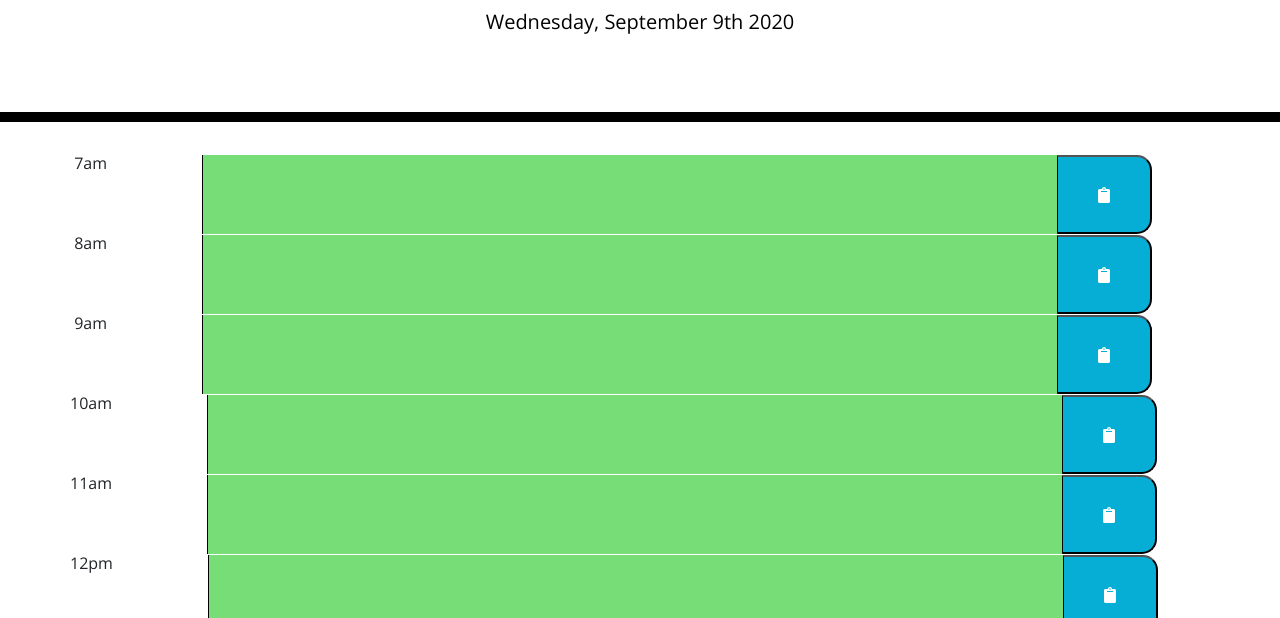
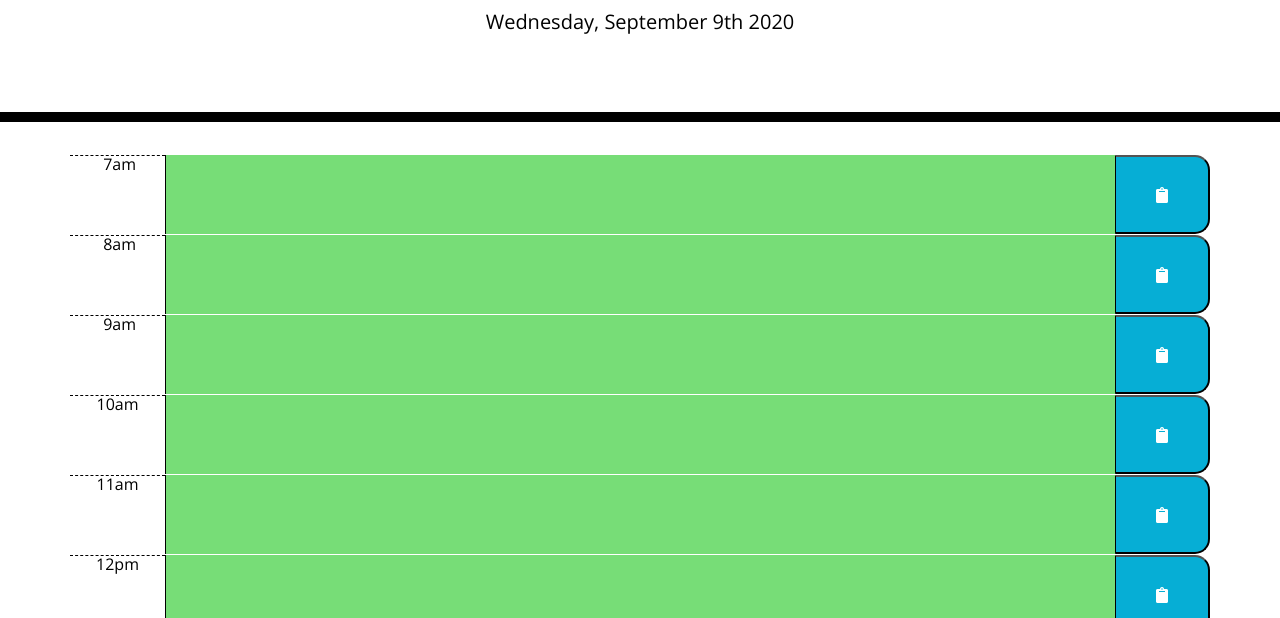
Before and after one commit to chadtarpey615/work-day-scheduler, a plain HTML site: page index.html in a window 1280 px wide. Shown: the part 182-800 px from the top of the page. Drawn offline with nearby package versions, Linux system fonts and the light colour scheme.

Commit message:
updated css

```diff
--- a/index.html
+++ b/index.html
@@ -35,6 +35,6 @@
 
     <script src="https://code.jquery.com/jquery-3.4.1.min.js"></script>
     <script src="https://cdnjs.cloudflare.com/ajax/libs/moment.js/2.24.0/moment.min.js"></script>
-    <script src="../logic.js"></script>
+    <script src="logic.js"></script>
   </body>
 </html>
--- a/logic.js
+++ b/logic.js
@@ -1,7 +1,8 @@
+ // get items from localStorage
  function getPlans() {
    $("textarea").each(function (element) {
-      $(this).attr("id", element);
-   $(this).append(localStorage.getItem(localStorage.key(element)));
+      var key = $(this).attr("id");
+   $(this).append(localStorage.getItem(JSON.stringify(key)));
    console.log($(this).val());
    });
 }
@@ -14,84 +15,50 @@ $(document).ready(function () {
    var currentTime = moment().format("H");
 
 
-
    $("#currentDay").text(moment().format("dddd[,] MMMM Do YYYY"));
 
+   // create elements with JQuery row, textarea, and buttons
    for (var i = 0; i < amHours.length; i++) {
-      var newRow = $('<div class="row"> </div>').text(amHours[i]);
+      var newRow = $('<div class="time-block row"> </div>');
       $(".container").append(newRow);
-      newRow.append($('<div class="col-md-1 time-block"></div>'));
+      newRow.append($('<div class=" hour col-md-1"></div>').text(amHours[i]));
 
       if (parseInt(amHours[i]) < currentTime) {
-         newRow.append($('<textarea id="' + parseInt(amHours[i]) + '" input= text class="col-md-9 past"></textarea>'));
+         newRow.append($('<textarea id="' + parseInt(amHours[i]) + '" input= text class="description col-md-10 past"></textarea>'));
 
       } else if (parseInt(amHours[i]) == currentTime) {
-         newRow.append($('<textarea id="' + parseInt(amHours[i]) + '" input= text class="col-md-9 present"></textarea>'));
+         newRow.append($('<textarea id="' + parseInt(amHours[i]) + '" input= text class="description col-md-10 present"></textarea>'));
 
       } else {
-         newRow.append($('<textarea id="' + parseInt(amHours[i]) + '" input= text class="col-md-9 future"></textarea>'));
+         newRow.append($('<textarea id="' + parseInt(amHours[i]) + '" input= text class="description col-md-10 future"></textarea>'));
 
       }
-      newRow.append($('<button data-hour= "' + parseInt(amHours[i]) + ' " class="col-md-1 saveBtn saveBtn fas fa-clipboard"></button>'));
-      //console.log(parseInt(amHours[i]));
+      newRow.append($('<button data-hour= "' + parseInt(amHours[i]) + ' " class="col-md-1 saveBtn fas fa-clipboard"></button>'));
    };
 
    for (var i = 0; i < pmHours.length; i++) {
-      var nextLine = $('<div class="row"> </div>').text(pmHours[i]);
+      var nextLine = $('<div class="time-block row"> </div>');
       $(".container").append(nextLine);
-      nextLine.append($('<div class="col-md-1 time-block"></div>'));
+      nextLine.append($('<div class="col-md-1 hour"></div>').text(pmHours[i]));
 
       if ((parseInt(pmHours[i]) + 12) < currentTime) {
-         nextLine.append($('<textarea id="' + (parseInt(pmHours[i]) + 12) + '" input= text class="col-md-9 past"></textarea>'));
+         nextLine.append($('<textarea id="' + (parseInt(pmHours[i]) + 12) + '" input= text class="description col-md-10 past"></textarea>'));
 
 
       } else if ((parseInt(pmHours[i]) + 12) == currentTime) {
-         nextLine.append($('<textarea id="' + (parseInt(pmHours[i]) + 12) + '" input= text class="col-md-9 present"></textarea>'));
+         nextLine.append($('<textarea id="' + (parseInt(pmHours[i]) + 12) + '" input= text class="description col-md-10 present"></textarea>'));
 
       } else {
-         nextLine.append($('<textarea id="' + (parseInt(pmHours[i]) + 12) + '" input= text class="col-md-9 future"></textarea>'));
+         nextLine.append($('<textarea id="' + (parseInt(pmHours[i]) + 12) + '" input= text class="description col-md-10 future"></textarea>'));
 
       }
       nextLine.append($('<button data-hour="' + (parseInt(pmHours[i]) + 12) + '" class="col-md-1  saveBtn saveBtn fas fa-clipboard"></button>'));
 
-      //classColor();
-
-
-
 
    };
-   // tried to do it with a function //
-
-   //function classColor(hours, row) {
-   //for (var i = 0; i < colorChangeAll.length; i++) {
-   // if (parseInt(hours < currentTime)) {
-   //    $("textarea").removeClass("future");
-   //    $("textarea").removeClass("present");
-   //    $("textarea").addClass("past")
-
-
-   // } else if (parseInt(hours > currentTime)) {
-   //    $("textarea").removeClass("past");
-   //    $("textarea").removeClass("present");
-   //    $("textarea").addClass("future")
-
-
-   // } else if (parseInt(hours === currentTime)) {
-   //    $("textarea").removeClass("future");
-   //    $("textarea").removeClass("past");
-   //    $("textarea").addClass("past")
-   // }
-   //}
 
 
    // save to local storage
-
-
-
-
-
-
-   // to get items out of local storage
 
    $("button").on("click", function (event) {
       event.preventDefault();
@@ -106,7 +73,6 @@ $(document).ready(function () {
 
    })
 
-
    getPlans();
 
 });
--- a/style.css
+++ b/style.css
@@ -2,6 +2,7 @@ body {
   font-family: 'Open Sans', sans-serif;
   font-size: 16px;
   line-height: 1;
+  color: #000000;
 }
 
 textarea{
@@ -44,17 +45,17 @@ textarea{
 
 .past {
   background-color: #d3d3d3;
-  color: white;
+  color:#000000;
 }
 
 .present {
   background-color: #ff6961;
-  color: white;
+  color:#000000;
 }
 
 .future {
   background-color: #77dd77;
-  color: white;
+  color:#000000;
 }
 
 .saveBtn {
```
Also changed, not shown: 1 other file.
